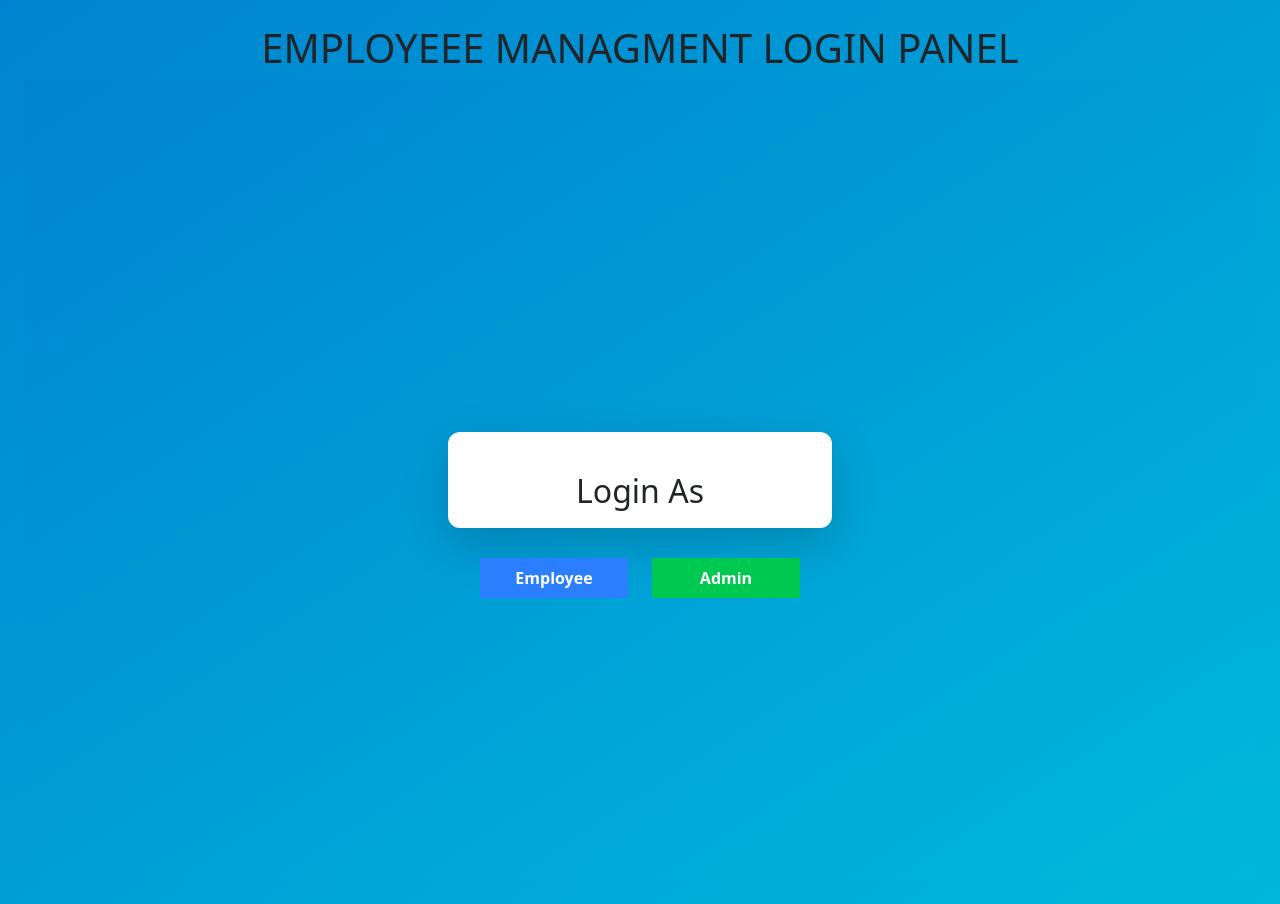
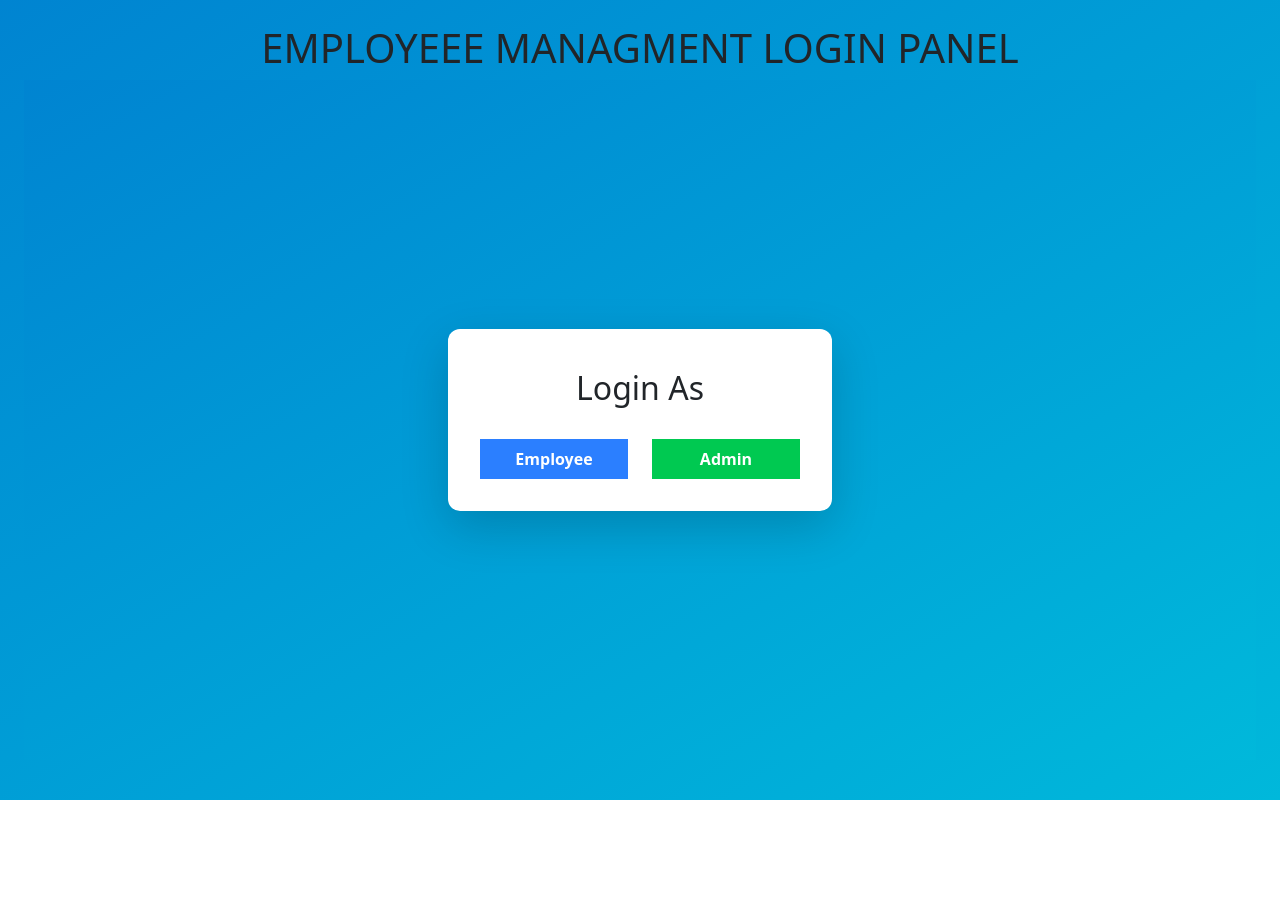
Before and after one commit to Abdul-momin24/Emp-Management, a React (Vite) app in the folder frontend/: page / in a window 1280 px wide. After the commit the page ends 800 px from the top, so only its background shows below. Built offline with nearby package versions, Linux system fonts and the light colour scheme; no server answers.

Commit message:
Some minor changes in UI

```diff
--- a/frontend/src/Components/EmployeeLogin.jsx
+++ b/frontend/src/Components/EmployeeLogin.jsx
@@ -28,14 +28,14 @@ const EmployeeLogin = () => {
         navigate(-1);
     }
     return (
-        <div className='bg-gradient-to-br from-sky-600 to-cyan-500 p-4'>
+        <div className='min-h-screen bg-gradient-to-br from-sky-600 to-cyan-500 p-4'>
         <div className=''>
                         <button onClick={handleBack} style={{ display: 'flex', alignItems: 'center' }}>
                         <FaArrowLeft style={{ marginRight: '8px' }} />Back
                         </button>
         </div>
 
-            <div className="min-h-screen flex items-center justify-center bg-gradient-to-br from-sky-600 to-cyan-500 p-4">
+            <div className="min-h-[85vh] flex items-center justify-center bg-gradient-to-br from-sky-600 to-cyan-500 p-4">
             <div className="bg-white p-8 rounded-xl shadow-lg w-full max-w-md">
                 <h2 className="text-2xl font-bold text-center text-gray-800 mb-6">Employee Login</h2>
 
--- a/frontend/src/Components/Login.jsx
+++ b/frontend/src/Components/Login.jsx
@@ -27,13 +27,13 @@ const Login = () => {
 }
 
     return (
-        <div className='bg-gradient-to-br from-sky-600 to-cyan-500 p-4'>
+        <div className='min-h-screen bg-gradient-to-br from-sky-600 to-cyan-500 p-4'>
             <div className=''>
                 <button onClick={handleBack} style={{ display: 'flex', alignItems: 'center' }}>
                 <FaArrowLeft style={{ marginRight: '8px' }} />Back
                 </button>
             </div>
-        <div className="min-h-screen flex items-center justify-center bg-gradient-to-br from-sky-600 to-cyan-500 p-4">
+        <div className="min-h-[85vh] flex items-center justify-center bg-gradient-to-br from-sky-600 to-cyan-500 p-4">
 
             <div className="bg-white p-8 rounded-xl shadow-lg w-full max-w-md">
                 <h2 className="text-2xl font-bold text-center text-gray-800 mb-6">Admin Login</h2>
--- a/frontend/src/Components/Start.jsx
+++ b/frontend/src/Components/Start.jsx
@@ -31,17 +31,17 @@ const Start = () => {
 
   return (
     <>
-     <div className="header bg-gradient-to-br from-sky-600 to-cyan-500 p-4">
+     <div className="header min-h-screen bg-gradient-to-br from-sky-600 to-cyan-500 p-4">
      <div className="div flex items-center justify-center">
         <h1 className="font-extrabold">EMPLOYEEE MANAGMENT LOGIN PANEL</h1>
      </div>
       {/* </div> */}
 
-    <div className="min-h-screen flex  flex-col  items-center justify-center bg-gradient-to-br from-sky-600 to-cyan-500 p-4">
-      <div className="bg-white p-8 rounded-xl shadow-lg w-full max-w-sm text-center h-24">
+    <div className="min-h-[85vh] flex flex-col items-center justify-center bg-gradient-to-br from-sky-600 to-cyan-500 p-4">
+    <div className="bg-white p-8 rounded-xl shadow-lg w-full max-w-sm text-center min-h-[150px] flex flex-col justify-center">
         <h2 className="text-2xl font-bold text-gray-800 m-2">Login As</h2>
 
-        <div className="flex justify-between gap-4  mt-5">
+        <div className="flex justify-between gap-4  mt-4">
           <button
             type="button"
             onClick={() => navigate("/employee_login")}
```
